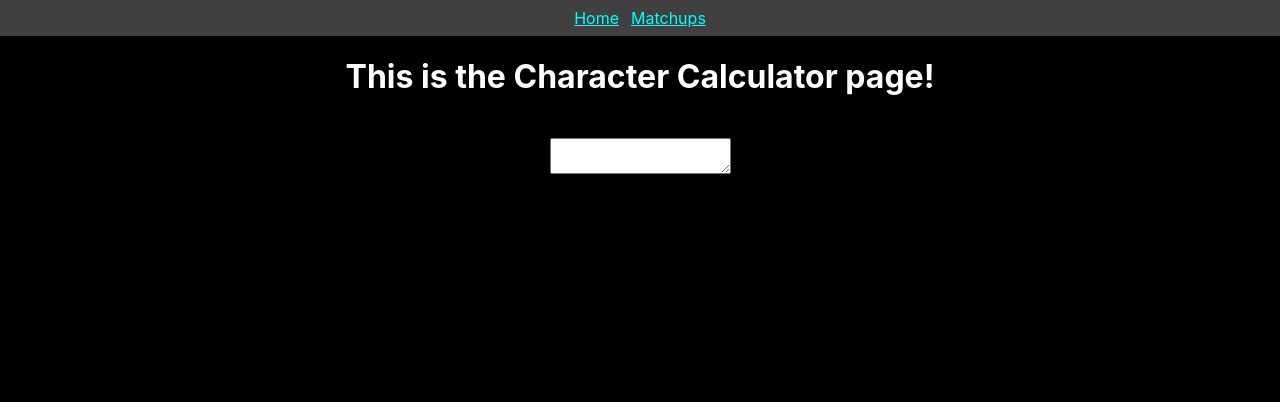
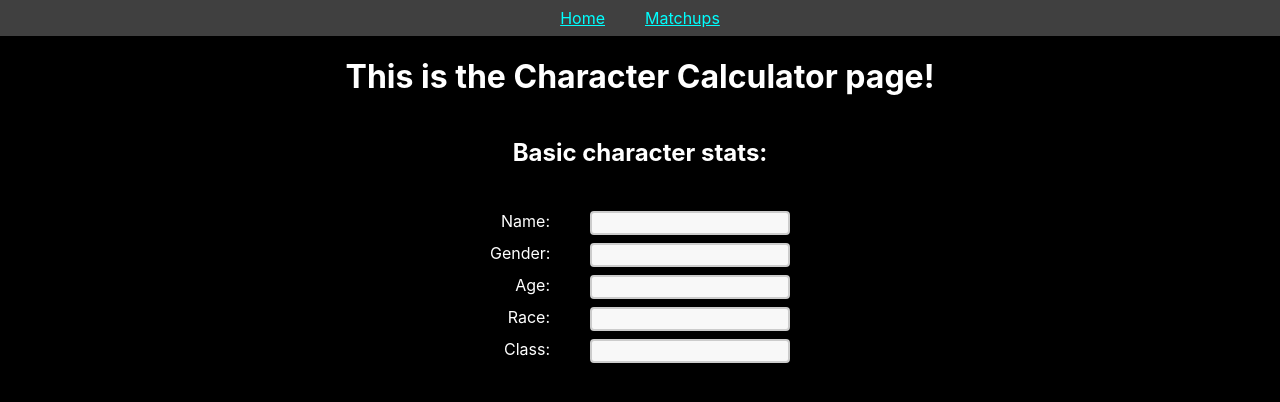
Before and after one commit to Dournbrood/imarel-character-creator, a React (Create React App) app in the folder Front-End/imarel-character-calculator/: page / in a window 1280 px wide. Shown: the top 402 px of the page. Built offline with nearby package versions, Linux system fonts and the light colour scheme; the HTML template or start-up script is replaced by a standard one.

Commit message:
basic stats and advanced styling

```diff
--- a/Front-End/imarel-character-calculator/src/App.css
+++ b/Front-End/imarel-character-calculator/src/App.css
@@ -49,10 +49,31 @@ a{
 .navbar {
   display: flex;
   flex-flow: row nowrap;
-  gap: 12px;
+  gap: 40px;
   justify-content: center;
   padding: 8px;
   background-color: #404040;
+}
+
+.stat-container {
+  display: flex;
+  flex-flow: row nowrap;
+  justify-content: flex-end;
+  gap: 40px;
+  width: 300px;
+  margin: 4px 0;
+}
+
+.stat-textarea {
+  width: 200px;
+  height: 24px;
+  padding: 0px 8px;
+  box-sizing: border-box;
+  border: 2px solid #ccc;
+  border-radius: 4px;
+  background-color: #f8f8f8;
+  font-size: 16px;
+  resize: none;
 }
 
 ul{
--- a/Front-End/imarel-character-calculator/src/components/CharacterCalculator.js
+++ b/Front-End/imarel-character-calculator/src/components/CharacterCalculator.js
@@ -1,6 +1,7 @@
 import React, { useContext, useState } from "react";
 import axios from 'axios';
 import { GlobalContext } from "../contexts/GlobalContext";
+import StatContainer from "./StatContainer";
 const CharacterCalculator = (props) => {
 
     const {globalState, setGlobalState} = React.useContext(GlobalContext);
@@ -23,8 +24,16 @@ const CharacterCalculator = (props) => {
         <h1>
             This is the Character Calculator page!
         </h1>
+        <h2>Basic character stats:</h2>
         <br />
-        <textarea name="targetEndpoint" value={globalState.targetEndpoint} onChange={handleChange} />
+        <StatContainer statName="Name:"/>
+        <StatContainer statName="Gender:"/>
+        <StatContainer statName="Age:"/>
+        <StatContainer statName="Race:"/>
+        <StatContainer statName="Class:"/>
+
+
+
 
     </div>);
 }
--- /dev/null
+++ b/Front-End/imarel-character-calculator/src/components/StatContainer.js
@@ -0,0 +1,14 @@
+import React from "react";
+
+const StatContainer = (props) => {
+
+    return (
+        <div className="stat-container">
+            <span>{props.statName}</span>
+            <textarea className="stat-textarea"/>
+        </div>
+    );
+
+}
+
+export default StatContainer;
```
